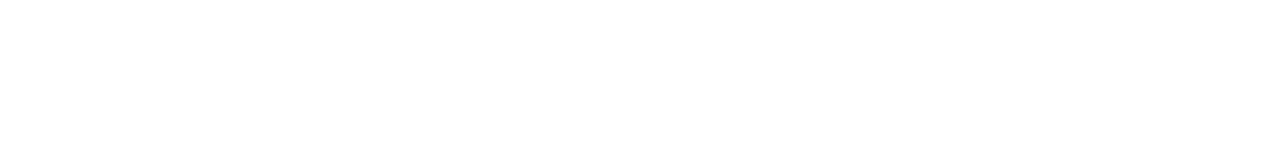
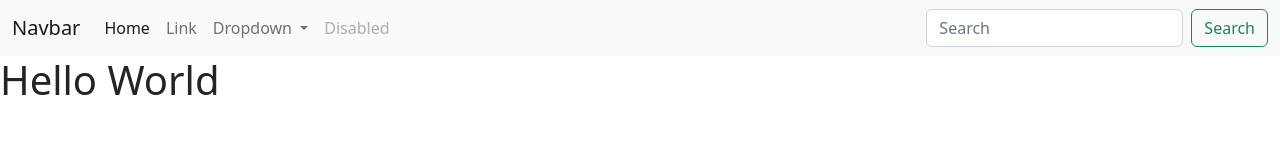
Before and after one commit to Guilherme-Vieira/site_estruturas_de_dados, a plain HTML site: page index.html in a window 1280 px wide. Drawn offline with nearby package versions, Linux system fonts and the light colour scheme.

Commit message:
correção da pagina, navbar

```diff
--- a/index.html
+++ b/index.html
@@ -1,12 +1,64 @@
 <!DOCTYPE html>
-<html lang="en">
+<html lang="pt-BR">
+
 <head>
     <meta charset="UTF-8">
     <meta http-equiv="X-UA-Compatible" content="IE=edge">
     <meta name="viewport" content="width=device-width, initial-scale=1.0">
-    <title>Estrutura de dados</title>
+    <!-- CSS only -->
+    <link href="https://cdn.jsdelivr.net/npm/bootstrap@5.2.0-beta1/dist/css/bootstrap.min.css" rel="stylesheet"
+        integrity="sha384-0evHe/X+R7YkIZDRvuzKMRqM+OrBnVFBL6DOitfPri4tjfHxaWutUpFmBp4vmVor" crossorigin="anonymous">
+   <title>Estrutura de dados</title>
 </head>
+
 <body>
+<nav class="navbar navbar-expand-lg bg-light">
+  <div class="container-fluid">
+    <a class="navbar-brand" href="#">Navbar</a>
+    <button class="navbar-toggler" type="button" data-bs-toggle="collapse" data-bs-target="#navbarSupportedContent" aria-controls="navbarSupportedContent" aria-expanded="false" aria-label="Toggle navigation">
+      <span class="navbar-toggler-icon"></span>
+    </button>
+    <div class="collapse navbar-collapse" id="navbarSupportedContent">
+      <ul class="navbar-nav me-auto mb-2 mb-lg-0">
+        <li class="nav-item">
+          <a class="nav-link active" aria-current="page" href="#">Home</a>
+        </li>
+        <li class="nav-item">
+          <a class="nav-link" href="#">Link</a>
+        </li>
+        <li class="nav-item dropdown">
+          <a class="nav-link dropdown-toggle" href="#" id="navbarDropdown" role="button" data-bs-toggle="dropdown" aria-expanded="false">
+            Dropdown
+          </a>
+          <ul class="dropdown-menu" aria-labelledby="navbarDropdown">
+            <li><a class="dropdown-item" href="#">Action</a></li>
+            <li><a class="dropdown-item" href="#">Another action</a></li>
+            <li><hr class="dropdown-divider"></li>
+            <li><a class="dropdown-item" href="#">Something else here</a></li>
+          </ul>
+        </li>
+        <li class="nav-item">
+          <a class="nav-link disabled">Disabled</a>
+        </li>
+      </ul>
+      <form class="d-flex" role="search">
+        <input class="form-control me-2" type="search" placeholder="Search" aria-label="Search">
+        <button class="btn btn-outline-success" type="submit">Search</button>
+      </form>
+    </div>
+  </div>
+</nav>
+<h1>Hello World</h1>
+
+
+
+
+
+
+
+<!-- JavaScript Bundle with Popper -->
+<script src="https://cdn.jsdelivr.net/npm/bootstrap@5.2.0-beta1/dist/js/bootstrap.bundle.min.js" integrity="sha384-pprn3073KE6tl6bjs2QrFaJGz5/SUsLqktiwsUTF55Jfv3qYSDhgCecCxMW52nD2" crossorigin="anonymous"></script>
 
 </body>
+
 </html>
```
